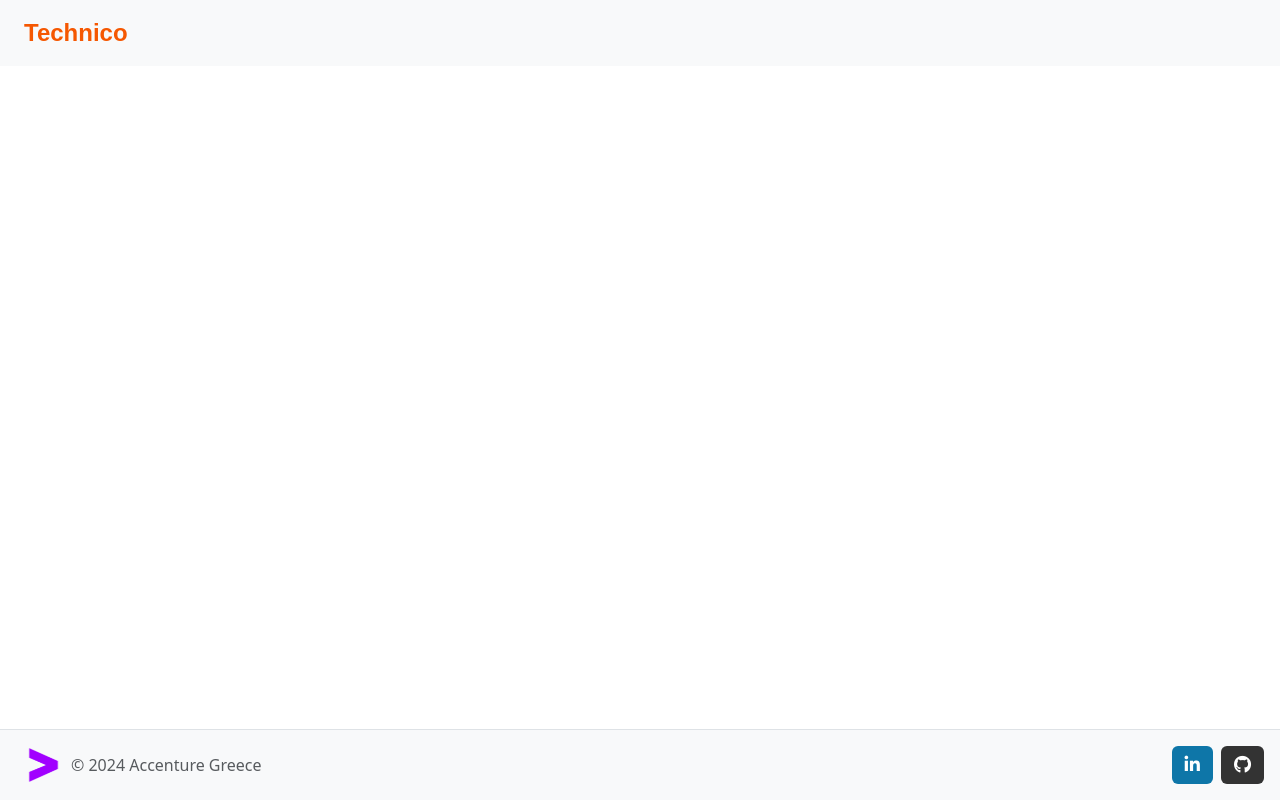
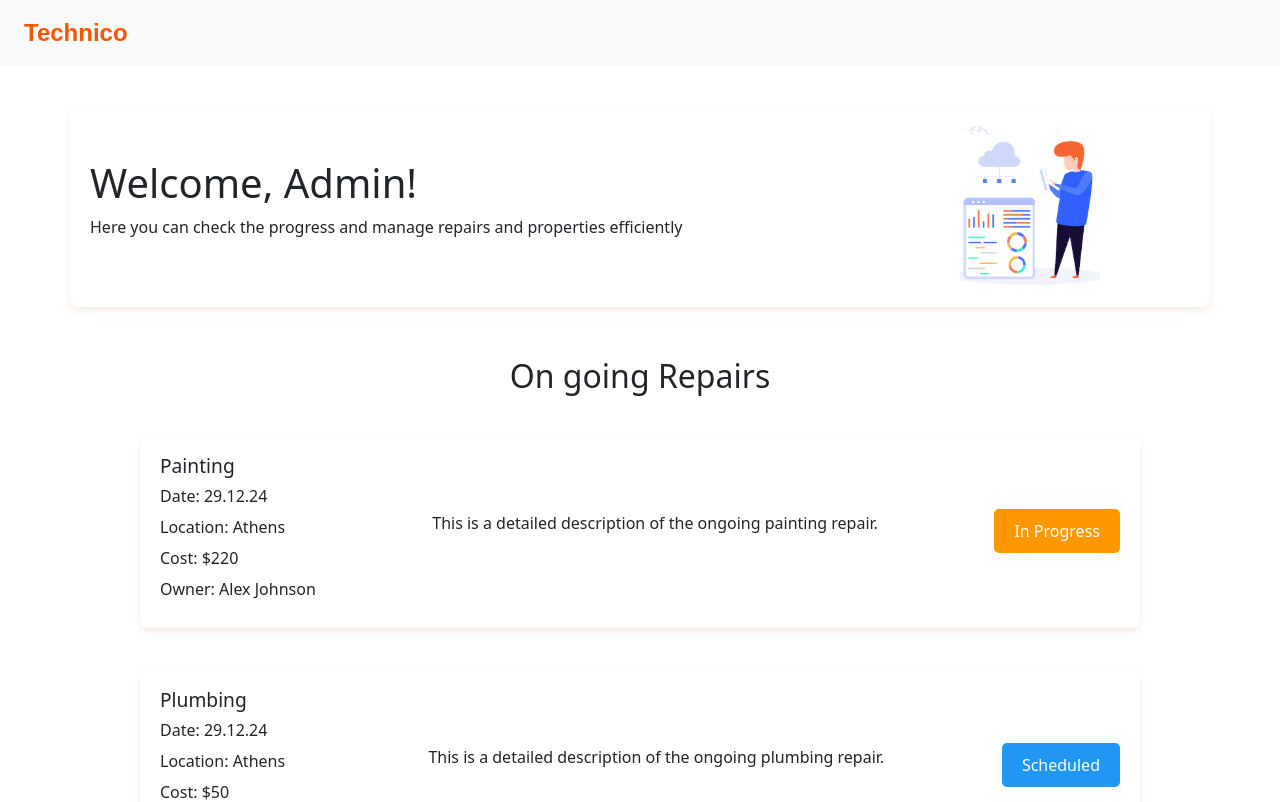
Before and after one commit to nayafyt/Technico_FrontEnd, an Angular app in the folder TechnicoUI/: page /admin-homepage in a window 1280 px wide. Shown: the top 802 px of the page. Built offline with nearby package versions, Linux system fonts and the light colour scheme.

Commit message:
Updated Admin-homepage

```diff
--- a/TechnicoUI/src/app/app.component.ts
+++ b/TechnicoUI/src/app/app.component.ts
@@ -7,7 +7,7 @@ import { CommonModule } from '@angular/common';
 @Component({
   selector: 'app-root',
   standalone: true,
-  imports: [RouterOutlet,LoginComponent,CommonModule, AdminHomepageComponent],
+  imports: [RouterOutlet,LoginComponent,CommonModule],
   templateUrl: './app.component.html',
   styleUrl: './app.component.scss'
 })
--- a/TechnicoUI/src/app/app.config.ts
+++ b/TechnicoUI/src/app/app.config.ts
@@ -2,7 +2,8 @@ import { ApplicationConfig, provideZoneChangeDetection } from '@angular/core';
 import { provideRouter } from '@angular/router';
 
 import { routes } from './app.routes';
+import { provideAnimationsAsync } from '@angular/platform-browser/animations/async';
 
 export const appConfig: ApplicationConfig = {
-  providers: [provideZoneChangeDetection({ eventCoalescing: true }), provideRouter(routes)]
+  providers: [provideZoneChangeDetection({ eventCoalescing: true }), provideRouter(routes), provideAnimationsAsync()]
 };
--- a/TechnicoUI/src/app/pages/admin-homepage/admin-homepage.component.html
+++ b/TechnicoUI/src/app/pages/admin-homepage/admin-homepage.component.html
@@ -1,6 +1,43 @@
-  <div class="wrapper">
-    <app-navbar></app-navbar>
+<div class="wrapper">
+  <app-navbar></app-navbar>
+    <div class="container">
+    <div class="admin-container">
+    <h1>Welcome, Admin!</h1>
+    <p>Here you can check the progress and manage repairs and properties efficiently </p>
+    </div>
+    <div class="image-container">
+    <img src="assets/admin.png" class="admin-image" alt="Admin Image" />
+    </div>
+    </div>
+    <div *ngIf="isLoading" class="loading-indicator">
+      <p>loading reapirs..</p>
+    </div>
+    <div class="container-repairs" *ngIf="!isLoading">
+     <h2>On going Repairs</h2>
+     <div *ngFor="let repair of repairs" class="repair-card">
+              <div class="repair-info">
+                <h3>{{ repair.title }}</h3>
+                <p>Date: {{ repair.date }}</p>
+                <p>Location: {{ repair.location }}</p>
+                <p>Cost: ${{ repair.cost }}</p>
+                <p>Owner: {{ repair.owner }}</p>
+              </div>
+              <div class="repair-description">
+                <p>{{ repair.description }}</p>
+                </div>
+                <button
+                class="repair-button"
+                [ngClass]="{
+                  'in-progress': repair.status === 'In Progress',
+                  'scheduled': repair.status === 'Scheduled',
+                  'completed': repair.status === 'Completed'
+                }">
 
-    <div class="content"></div>
-    <app-footer></app-footer>
-  </div>
+                {{ repair.status }}
+              </button>
+            </div>
+          </div>
+
+          <div class="content"></div>
+  <app-footer></app-footer>
+</div>
--- a/TechnicoUI/src/app/pages/admin-homepage/admin-homepage.component.scss
+++ b/TechnicoUI/src/app/pages/admin-homepage/admin-homepage.component.scss
@@ -0,0 +1,62 @@
+
+.container {
+   justify-content: space-between;
+    align-items: center;
+    display: flex;
+    border-radius: 8px;
+    padding: 20px;
+    box-shadow: 0 4px 6px rgba(177, 65, 0, 0.1);
+    margin-top: 40px;
+}
+.admin-image {
+    max-width: 140px;
+    margin-right: 90px;
+  }
+.container-repairs{
+    display: flex;
+    flex-direction: column;
+    justify-content: space-evenly;
+    text-align: left;
+    align-items: center;
+    gap: 20px;
+    margin-top: 50px;
+}
+.repair-card {
+    display: flex;
+    justify-content: space-between;
+    align-items: center;
+    background-color: #fff;
+    border-radius: 8px;
+    padding: 20px;
+    box-shadow: 0 4px 6px rgba(177, 65, 0, 0.1);
+    width: 100%;
+    max-width: 1000px;
+    margin: 10px 0;
+}
+.repair-info h3 {
+    margin: 0;
+    font-size: 1.2em;
+}
+.repair-info p {
+    margin: 7px 0;
+}
+.repair-button {
+    padding: 10px 20px;
+    font-size: 1em;
+    border: none;
+    border-radius: 5px;
+    color: white;
+    transition: background-color 0.3s ease;
+}
+.repair-button.in-progress {
+   background-color: #ff9800;
+}
+.repair-button.scheduled {
+   background-color: #2196f3;
+}
+.repair-button.completed {
+   background-color: #4caf50;
+}
+.repair-button:hover {
+   opacity: 0.8;
+}
--- a/TechnicoUI/src/app/pages/admin-homepage/admin-homepage.component.ts
+++ b/TechnicoUI/src/app/pages/admin-homepage/admin-homepage.component.ts
@@ -1,14 +1,49 @@
-import { Component } from '@angular/core';
+import { Component ,OnInit } from '@angular/core';
 import { FooterComponent } from '../shared/footer/footer.component';
 import { NavbarComponent } from '../shared/navbar/navbar.component';
-
+import { CommonModule } from '@angular/common';
 @Component({
   selector: 'app-admin-homepage',
   standalone: true,
-  imports: [FooterComponent, NavbarComponent],
+  imports: [FooterComponent, NavbarComponent,CommonModule],
   templateUrl: './admin-homepage.component.html',
   styleUrl: './admin-homepage.component.scss'
 })
-export class AdminHomepageComponent {
-
+export class AdminHomepageComponent implements OnInit{
+  isLoading: boolean = true;
+  repairs: any[] = [];
+   ngOnInit(): void {
+       setTimeout(() => {
+    this.repairs = [
+    {
+     title: 'Painting',
+     date: '29.12.24',
+     location: 'Athens',
+     cost: 220,
+     owner: 'Alex Johnson',
+     description: 'This is a detailed description of the ongoing painting repair.',
+     status: 'In Progress'
+    },
+    {
+     title: 'Plumbing',
+     date: '29.12.24',
+     location: 'Athens',
+     cost: 50,
+     owner: 'Maria Lopez',
+     description: 'This is a detailed description of the ongoing plumbing repair.',
+     status: 'Scheduled'
+    },
+    {
+    title: 'Electrical Wiring',
+    date: '22.12.24',
+    location: 'Athens',
+    cost: 60,
+    owner: 'Daniel Craig',
+    description: 'This is a detailed description of the ongoing electrical wiring repair.',
+    status: 'Completed'
+    }
+     ];
+      this.isLoading = false;
+    }, -10);
+  }
 }
--- a/TechnicoUI/src/app/pages/login/login.component.ts
+++ b/TechnicoUI/src/app/pages/login/login.component.ts
@@ -15,14 +15,9 @@ export class LoginComponent {
     password: new FormControl('')
   });
 
-navigate: any;
-
-
   constructor(private router: Router){
     this.loginForm.valueChanges.subscribe((value)=> {
       console.log(value);
-
-
     });
   }
 
--- a/TechnicoUI/src/index.html
+++ b/TechnicoUI/src/index.html
@@ -8,9 +8,11 @@
     <meta name="viewport" content="width=device-width, initial-scale=1">
     <link rel="icon" type="image/x-icon" href="favicon.ico">
     <link rel="stylesheet" href="https://cdnjs.cloudflare.com/ajax/libs/font-awesome/6.0.0-beta3/css/all.min.css">
+    <link href="https://fonts.googleapis.com/css2?family=Roboto:wght@300;400;500&display=swap" rel="stylesheet">
+    <link href="https://fonts.googleapis.com/icon?family=Material+Icons" rel="stylesheet">
 </head>
 
-<body>
+<body class="mat-typography">
     <app-root></app-root>
 </body>
 
--- a/TechnicoUI/src/styles.scss
+++ b/TechnicoUI/src/styles.scss
@@ -1,4 +1,19 @@
-html, body {
+
+// Custom Theming for Angular Material
+// For more information: https://material.angular.io/guide/theming
+@use '@angular/material' as mat;
+
+html {
+  @include mat.theme((
+    color: (
+      theme-type: light,
+      primary: mat.$azure-palette,
+      tertiary: mat.$blue-palette,
+    ),
+    typography: Roboto,
+    density: 0,
+  ));
+}html, body {
     height: 100%;
     margin: 0;
   }
@@ -38,3 +53,6 @@ html, body {
       gap: 2vw;
   }
 }
+
+html, body { height: 100%; }
+body { margin: 0; font-family: Roboto, "Helvetica Neue", sans-serif; }
```
Also changed, not shown: TechnicoUI/package.json (+7 -0 lines), TechnicoUI/src/app/app.routes.ts (+17 -4 lines), TechnicoUI/src/app/irepairs.ts (added, +10 -0 lines), TechnicoUI/src/assets/admin.png (added), 1 other file (tests, documents, lock files or other folders).
